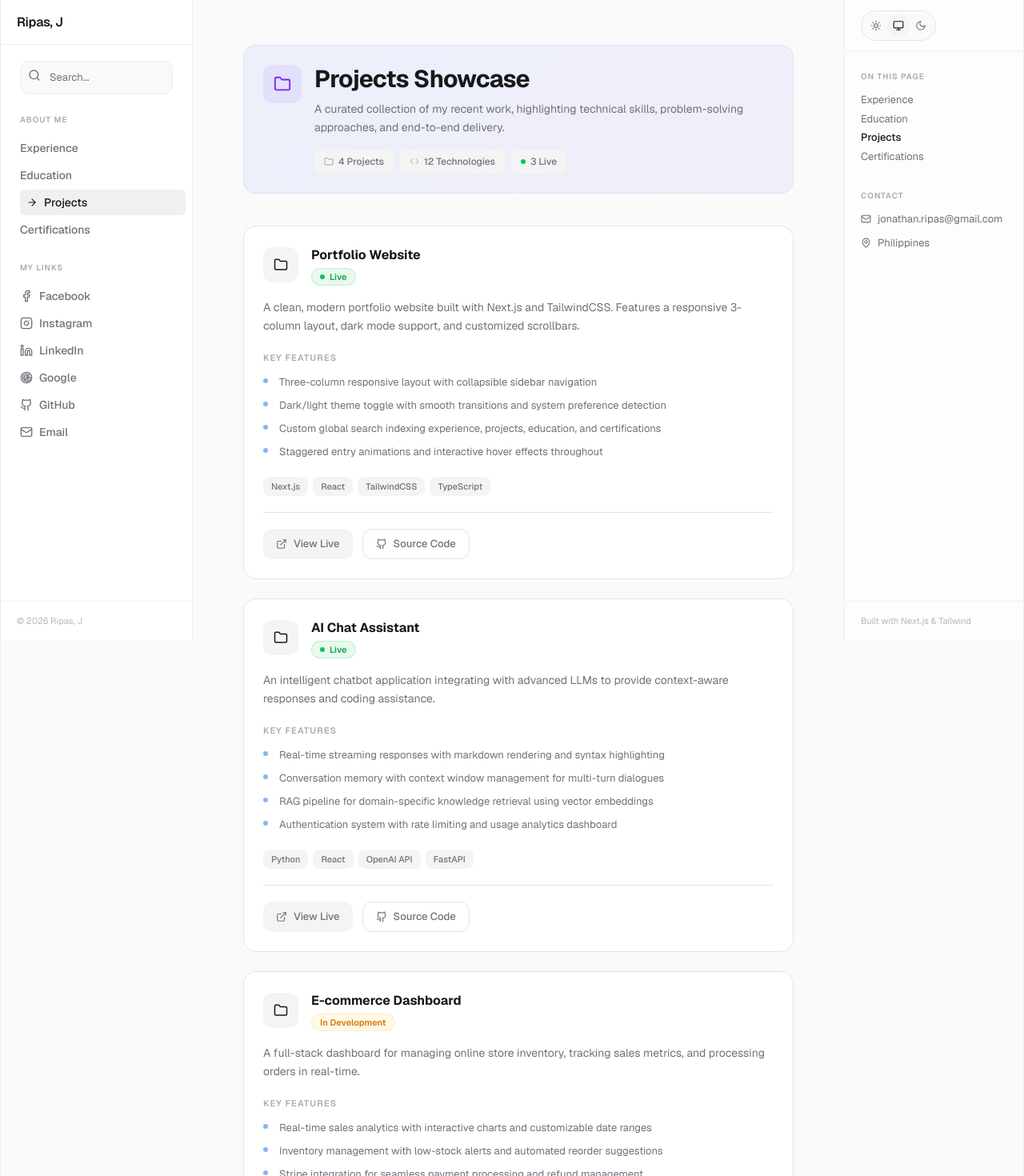
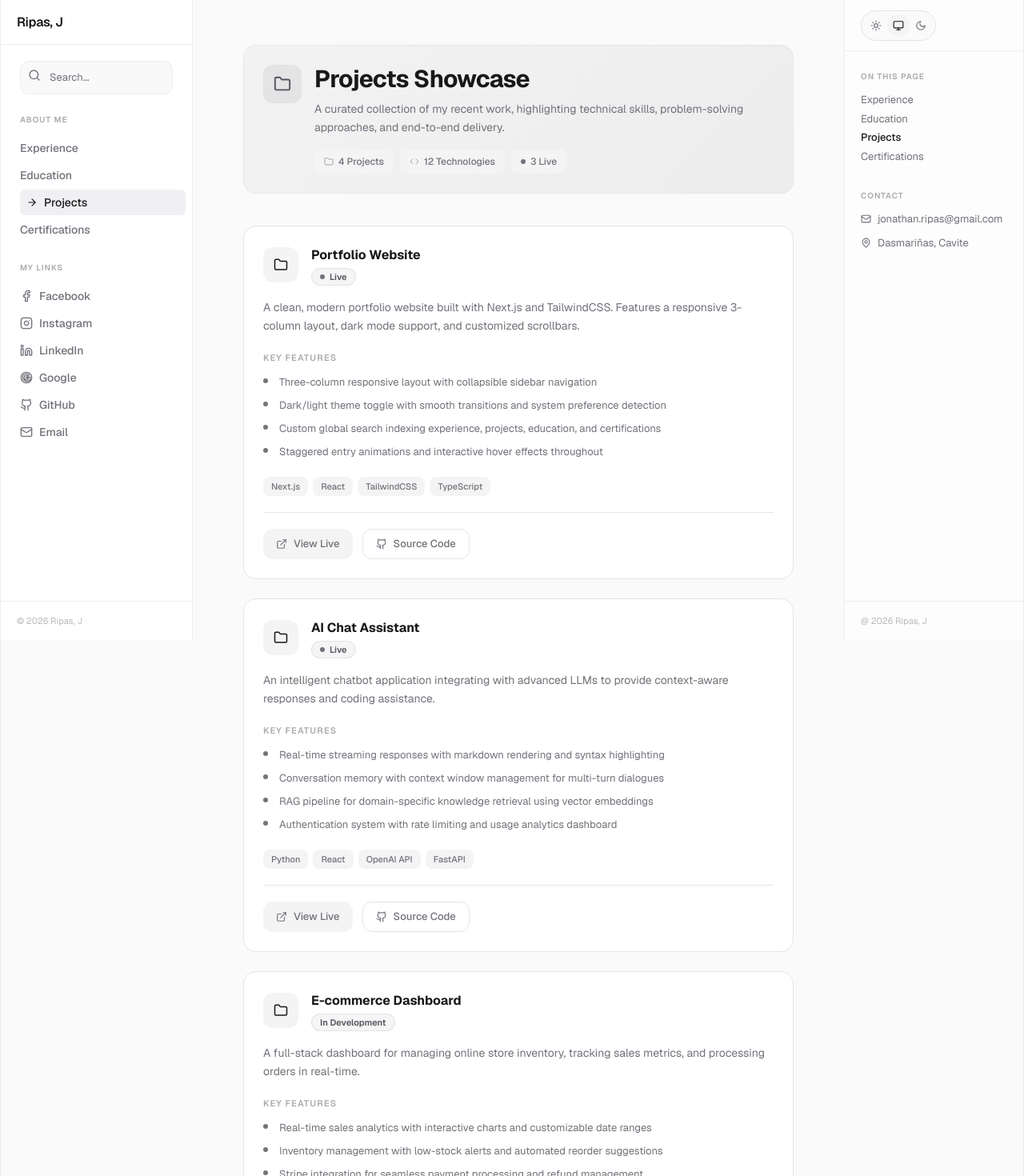
Before and after one commit to Rizzpas/portfolio, a Next.js app: page /projects in a window 1280 px wide. Shown: the top 1470 px of the page at 80% size. Built offline with nearby package versions, Linux system fonts and the light colour scheme.

Commit message:
Change color to only white and black

```diff
--- a/src/app/certifications/page.tsx
+++ b/src/app/certifications/page.tsx
@@ -10,7 +10,7 @@ export default function CertificationsPage() {
       {/* Enhanced page header */}
       <div className="mb-10 page-header-accent rounded-2xl p-6">
         <div className="flex items-start gap-4">
-          <div className="flex h-12 w-12 flex-shrink-0 items-center justify-center rounded-xl bg-amber-500/10 text-amber-600 dark:text-amber-400">
+          <div className="flex h-12 w-12 flex-shrink-0 items-center justify-center rounded-xl bg-zinc-500/10 text-zinc-600 dark:text-zinc-400">
             <svg xmlns="http://www.w3.org/2000/svg" width="22" height="22" viewBox="0 0 24 24" fill="none" stroke="currentColor" strokeWidth="2" strokeLinecap="round" strokeLinejoin="round">
               <path d="M12 15l-2 5l9-10h-7l2-5l-9 10z" />
             </svg>
--- a/src/app/education/page.tsx
+++ b/src/app/education/page.tsx
@@ -9,7 +9,7 @@ export default function EducationPage() {
       {/* Enhanced page header */}
       <div className="mb-10 page-header-accent rounded-2xl p-6">
         <div className="flex items-start gap-4">
-          <div className="flex h-12 w-12 flex-shrink-0 items-center justify-center rounded-xl bg-emerald-500/10 text-emerald-600 dark:text-emerald-400">
+          <div className="flex h-12 w-12 flex-shrink-0 items-center justify-center rounded-xl bg-zinc-500/10 text-zinc-600 dark:text-zinc-400">
             <svg xmlns="http://www.w3.org/2000/svg" width="22" height="22" viewBox="0 0 24 24" fill="none" stroke="currentColor" strokeWidth="2" strokeLinecap="round" strokeLinejoin="round">
               <path d="M21.42 10.922a1 1 0 0 0-.019-1.838L12.83 5.18a2 2 0 0 0-1.66 0L2.6 9.08a1 1 0 0 0 0 1.832l8.57 3.908a2 2 0 0 0 1.66 0z" />
               <path d="M22 10v6" />
--- a/src/app/experience/page.tsx
+++ b/src/app/experience/page.tsx
@@ -11,7 +11,7 @@ export default function ExperiencePage() {
       {/* Enhanced page header */}
       <div className="mb-10 page-header-accent rounded-2xl p-6">
         <div className="flex items-start gap-4">
-          <div className="flex h-12 w-12 flex-shrink-0 items-center justify-center rounded-xl bg-blue-500/10 text-blue-600 dark:text-blue-400">
+          <div className="flex h-12 w-12 flex-shrink-0 items-center justify-center rounded-xl bg-zinc-500/10 text-zinc-600 dark:text-zinc-400">
             <svg xmlns="http://www.w3.org/2000/svg" width="22" height="22" viewBox="0 0 24 24" fill="none" stroke="currentColor" strokeWidth="2" strokeLinecap="round" strokeLinejoin="round">
               <rect width="20" height="14" x="2" y="7" rx="2" ry="2" />
               <path d="M16 21V5a2 2 0 0 0-2-2h-4a2 2 0 0 0-2 2v16" />
--- a/src/app/globals.css
+++ b/src/app/globals.css
@@ -156,20 +156,20 @@ body {
 
 /* Active / current role dot pulse */
 .timeline-dot-active {
-  background: #3b82f6;
-  border-color: #3b82f6;
-  box-shadow: 0 0 0 4px rgba(59, 130, 246, 0.15);
+  background: var(--foreground);
+  border-color: var(--foreground);
+  box-shadow: 0 0 0 4px rgba(161, 161, 170, 0.15);
 }
 
 @keyframes pulse-ring {
   0% {
-    box-shadow: 0 0 0 4px rgba(59, 130, 246, 0.2);
+    box-shadow: 0 0 0 4px rgba(161, 161, 170, 0.2);
   }
   50% {
-    box-shadow: 0 0 0 8px rgba(59, 130, 246, 0.05);
+    box-shadow: 0 0 0 8px rgba(161, 161, 170, 0.05);
   }
   100% {
-    box-shadow: 0 0 0 4px rgba(59, 130, 246, 0.2);
+    box-shadow: 0 0 0 4px rgba(161, 161, 170, 0.2);
   }
 }
 
@@ -219,27 +219,27 @@ body {
 
 /* Status badge colors */
 .status-live {
-  background: rgba(34, 197, 94, 0.1);
-  color: #16a34a;
-  border: 1px solid rgba(34, 197, 94, 0.2);
+  background: rgba(161, 161, 170, 0.1);
+  color: #52525b;
+  border: 1px solid rgba(161, 161, 170, 0.2);
 }
 
 .dark .status-live {
-  background: rgba(34, 197, 94, 0.1);
-  color: #4ade80;
-  border-color: rgba(34, 197, 94, 0.2);
+  background: rgba(161, 161, 170, 0.1);
+  color: #a1a1aa;
+  border-color: rgba(161, 161, 170, 0.2);
 }
 
 .status-in-development {
-  background: rgba(251, 191, 36, 0.1);
-  color: #d97706;
-  border: 1px solid rgba(251, 191, 36, 0.2);
+  background: rgba(161, 161, 170, 0.1);
+  color: #52525b;
+  border: 1px solid rgba(161, 161, 170, 0.2);
 }
 
 .dark .status-in-development {
-  background: rgba(251, 191, 36, 0.1);
-  color: #fbbf24;
-  border-color: rgba(251, 191, 36, 0.2);
+  background: rgba(161, 161, 170, 0.1);
+  color: #a1a1aa;
+  border-color: rgba(161, 161, 170, 0.2);
 }
 
 .status-archived {
@@ -256,13 +256,13 @@ body {
 
 /* Page header gradient accent */
 .page-header-accent {
-  background: linear-gradient(135deg, rgba(59, 130, 246, 0.08), rgba(139, 92, 246, 0.08));
-  border: 1px solid rgba(59, 130, 246, 0.1);
+  background: linear-gradient(135deg, rgba(161, 161, 170, 0.08), rgba(82, 82, 91, 0.08));
+  border: 1px solid rgba(161, 161, 170, 0.1);
 }
 
 .dark .page-header-accent {
-  background: linear-gradient(135deg, rgba(59, 130, 246, 0.06), rgba(139, 92, 246, 0.06));
-  border-color: rgba(59, 130, 246, 0.08);
+  background: linear-gradient(135deg, rgba(161, 161, 170, 0.06), rgba(82, 82, 91, 0.06));
+  border-color: rgba(161, 161, 170, 0.08);
 }
 
 /* Stat pill */
@@ -287,7 +287,7 @@ body {
 }
 
 .dark .group:hover .cert-badge-icon {
-  box-shadow: 0 0 20px rgba(59, 130, 246, 0.15);
+  box-shadow: 0 0 20px rgba(161, 161, 170, 0.15);
 }
 
 /* Highlight list checkmark bullet */
@@ -304,7 +304,7 @@ body {
   width: 6px;
   height: 6px;
   border-radius: 50%;
-  background: #3b82f6;
+  background: var(--foreground);
   opacity: 0.6;
 }
 
--- a/src/app/projects/page.tsx
+++ b/src/app/projects/page.tsx
@@ -11,7 +11,7 @@ export default function ProjectsPage() {
       {/* Enhanced page header */}
       <div className="mb-10 page-header-accent rounded-2xl p-6">
         <div className="flex items-start gap-4">
-          <div className="flex h-12 w-12 flex-shrink-0 items-center justify-center rounded-xl bg-violet-500/10 text-violet-600 dark:text-violet-400">
+          <div className="flex h-12 w-12 flex-shrink-0 items-center justify-center rounded-xl bg-zinc-500/10 text-zinc-600 dark:text-zinc-400">
             <svg xmlns="http://www.w3.org/2000/svg" width="22" height="22" viewBox="0 0 24 24" fill="none" stroke="currentColor" strokeWidth="2" strokeLinecap="round" strokeLinejoin="round">
               <path d="M20 20a2 2 0 0 0 2-2V8a2 2 0 0 0-2-2h-7.9a2 2 0 0 1-1.69-.9L9.6 3.9A2 2 0 0 0 7.93 3H4a2 2 0 0 0-2 2v13a2 2 0 0 0 2 2Z" />
             </svg>
@@ -39,7 +39,7 @@ export default function ProjectsPage() {
                 {totalTech} Technologies
               </span>
               <span className="stat-pill inline-flex items-center gap-1.5 rounded-lg px-3 py-1.5 text-[12px] font-medium">
-                <span className="h-1.5 w-1.5 rounded-full bg-green-500" />
+                <span className="h-1.5 w-1.5 rounded-full bg-zinc-500" />
                 {liveCount} Live
               </span>
             </div>
--- a/src/components/RightPanel.tsx
+++ b/src/components/RightPanel.tsx
@@ -35,11 +35,10 @@ export function RightPanel() {
                   <li key={link.name}>
                     <Link
                       href={link.href}
-                      className={`block text-[13px] transition-colors duration-150 ${
-                        isActive
-                          ? "font-medium text-foreground"
-                          : "text-muted-foreground hover:text-foreground"
-                      }`}
+                      className={`block text-[13px] transition-colors duration-150 ${isActive
+                        ? "font-medium text-foreground"
+                        : "text-muted-foreground hover:text-foreground"
+                        }`}
                     >
                       {link.name}
                     </Link>
@@ -70,7 +69,7 @@ export function RightPanel() {
                   <path d="M20 10c0 4.993-5.539 10.193-7.399 11.799a1 1 0 0 1-1.202 0C9.539 20.193 4 14.993 4 10a8 8 0 0 1 16 0" />
                   <circle cx="12" cy="10" r="3" />
                 </svg>
-                Philippines
+                Dasmariñas, Cavite
               </div>
             </div>
           </div>
@@ -79,7 +78,7 @@ export function RightPanel() {
         {/* Footer */}
         <div className="border-t border-border/60 px-5 py-4">
           <p className="text-[11px] text-muted-foreground/50">
-            Built with Next.js & Tailwind
+            @ 2026 Ripas, J
           </p>
         </div>
       </div>
--- a/src/components/sections/CertificationsDetailSection.tsx
+++ b/src/components/sections/CertificationsDetailSection.tsx
@@ -10,7 +10,7 @@ export function CertificationsDetailSection() {
         >
           <div className="flex items-start gap-5">
             {/* Badge icon */}
-            <div className="cert-badge-icon mt-0.5 flex h-14 w-14 flex-shrink-0 items-center justify-center rounded-2xl bg-gradient-to-br from-blue-500/10 to-violet-500/10 text-blue-600 dark:text-blue-400 border border-blue-500/10">
+            <div className="cert-badge-icon mt-0.5 flex h-14 w-14 flex-shrink-0 items-center justify-center rounded-2xl bg-gradient-to-br from-zinc-500/10 to-zinc-500/10 text-zinc-600 dark:text-zinc-400 border border-zinc-500/10">
               <svg xmlns="http://www.w3.org/2000/svg" width="24" height="24" viewBox="0 0 24 24" fill="none" stroke="currentColor" strokeWidth="1.5" strokeLinecap="round" strokeLinejoin="round">
                 <path d="M3.85 8.62a4 4 0 0 1 4.78-4.77 4 4 0 0 1 6.74 0 4 4 0 0 1 4.78 4.78 4 4 0 0 1 0 6.74 4 4 0 0 1-4.77 4.78 4 4 0 0 1-6.75 0 4 4 0 0 1-4.78-4.77 4 4 0 0 1 0-6.76Z" />
                 <path d="m9 12 2 2 4-4" />
@@ -67,7 +67,7 @@ export function CertificationsDetailSection() {
                     href={cert.credentialUrl}
                     target="_blank"
                     rel="noopener noreferrer"
-                    className="inline-flex items-center gap-1.5 rounded-lg border border-blue-500/20 bg-blue-500/5 px-3 py-1.5 text-[12px] font-medium text-blue-600 transition-colors hover:bg-blue-500/10 dark:text-blue-400"
+                    className="inline-flex items-center gap-1.5 rounded-lg border border-zinc-500/20 bg-zinc-500/5 px-3 py-1.5 text-[12px] font-medium text-zinc-600 transition-colors hover:bg-zinc-500/10 dark:text-zinc-400"
                   >
                     <svg xmlns="http://www.w3.org/2000/svg" width="12" height="12" viewBox="0 0 24 24" fill="none" stroke="currentColor" strokeWidth="2" strokeLinecap="round" strokeLinejoin="round">
                       <path d="M18 13v6a2 2 0 0 1-2 2H5a2 2 0 0 1-2-2V8a2 2 0 0 1 2-2h6" />
--- a/src/components/sections/EducationDetailSection.tsx
+++ b/src/components/sections/EducationDetailSection.tsx
@@ -34,7 +34,7 @@ export function EducationDetailSection() {
                     {edu.gpa && (
                       <>
                         <span className="text-border">·</span>
-                        <span className="inline-flex items-center rounded-md bg-emerald-500/10 px-2 py-0.5 text-[11px] font-semibold text-emerald-600 dark:text-emerald-400">
+                        <span className="inline-flex items-center rounded-md bg-zinc-500/10 px-2 py-0.5 text-[11px] font-semibold text-zinc-600 dark:text-zinc-400">
                           GPA: {edu.gpa}
                         </span>
                       </>
--- a/src/components/sections/ExperienceDetailSection.tsx
+++ b/src/components/sections/ExperienceDetailSection.tsx
@@ -29,8 +29,8 @@ export function ExperienceDetailSection() {
                         {job.role}
                       </h3>
                       {isCurrent && (
-                        <span className="inline-flex items-center gap-1 rounded-full bg-blue-500/10 px-2.5 py-0.5 text-[11px] font-semibold text-blue-600 dark:text-blue-400">
-                          <span className="h-1.5 w-1.5 rounded-full bg-blue-500 animate-pulse" />
+                        <span className="inline-flex items-center gap-1 rounded-full bg-zinc-500/10 px-2.5 py-0.5 text-[11px] font-semibold text-zinc-600 dark:text-zinc-400">
+                          <span className="h-1.5 w-1.5 rounded-full bg-zinc-500 animate-pulse" />
                           Current
                         </span>
                       )}
--- a/src/components/sections/ProjectsDetailSection.tsx
+++ b/src/components/sections/ProjectsDetailSection.tsx
@@ -37,7 +37,7 @@ export function ProjectsDetailSection() {
                 {project.status && (
                   <span className={`mt-1 inline-flex items-center gap-1.5 rounded-full px-2.5 py-0.5 text-[11px] font-semibold ${getStatusClass(project.status)}`}>
                     {project.status === "Live" && (
-                      <span className="h-1.5 w-1.5 rounded-full bg-green-500" />
+                      <span className="h-1.5 w-1.5 rounded-full bg-zinc-500" />
                     )}
                     {project.status}
                   </span>
```
Also changed, not shown: src/app/page.tsx (+21 -21 lines), public/idpic.png (added).
